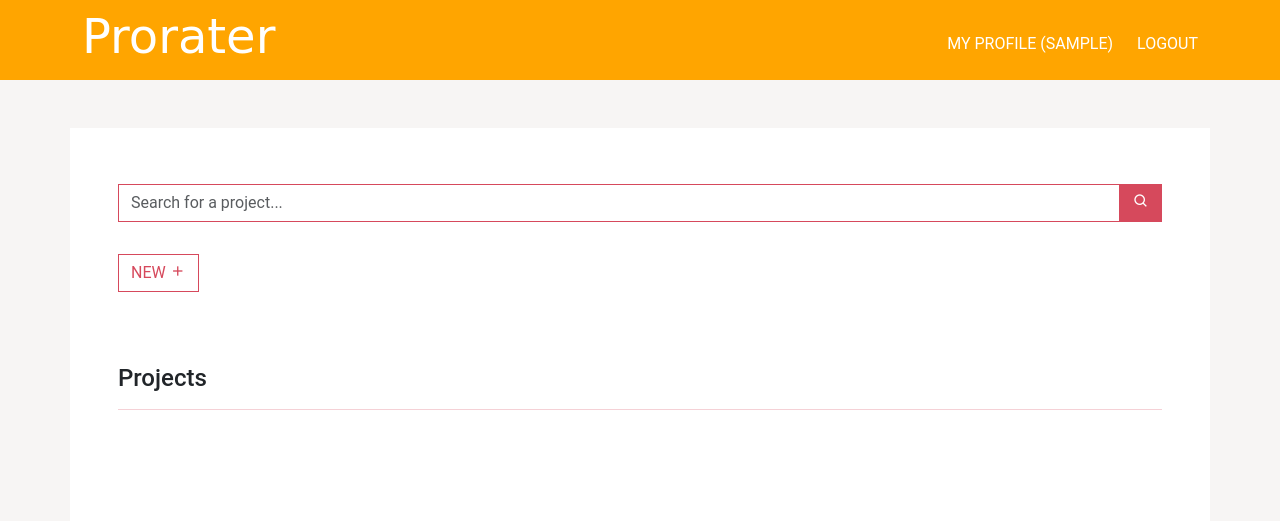
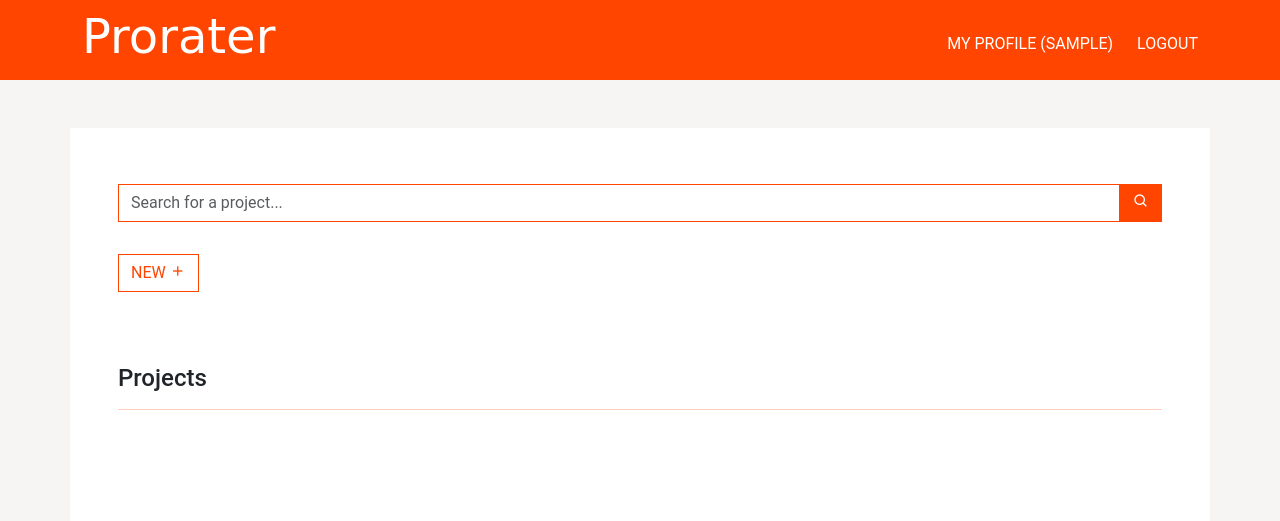
Before and after one commit to JOSEPHONYANGO/Awards-App, a Django app: page / in a window 1280 px wide. Shown: the top 521 px of the page. Run offline with Django 4.2, Linux system fonts and the light colour scheme; the visitor is signed in with stand-in values (Sample User, id 1); data that the repository does not hold is empty; some libraries are stand-ins or nearby versions; some web fonts are replaced.

Commit message:
update colors

```diff
--- a/static/css/style.css
+++ b/static/css/style.css
@@ -71,14 +71,14 @@ li {
 }
 
 .auth-form-wrapper .form .btn {
-  background-color: #d6495c;
-  border: 1px solid #d6495c;
+  background-color: orangered;
+  border: 1px solid orangered;
   text-transform: uppercase;
   border-radius: 0;
 }
 
 nav {
-  background-color: orange;
+  background-color: orangered;
   height: 80px;
 }
 
@@ -128,14 +128,14 @@ nav .nav-wrapper .menu ul li a {
 }
 
 .content_wrapper .searchform form .btn {
-  background-color: #d6495c;
-  border: 1px solid #d6495c;
+  background-color: orangered;
+  border: 1px solid orangered;
   outline: none;
 }
 
 .content_wrapper .searchform form input {
   outline: none;
-  border: 1px solid #d6495c;
+  border: 1px solid orangered;
 }
 
 .projects {
@@ -312,15 +312,15 @@ nav .nav-wrapper .menu ul li a {
 }
 
 .stars {
-  color: #d6495c;
+  color: orangered;
 }
 
 hr {
-  color: #d6495c;
+  color: orangered;
 }
 
 .live-button, .repo-button {
-  background-color: #d6495c;
+  background-color: orangered;
   color: white !important;
   border-radius: 0;
 }
@@ -358,14 +359,14 @@ hr {
 }
 
 .content_wrapper > button {
-  border: 1px solid #d6495c;
-  color: #d6495c;
+  border: 1px solid orangered;
+  color: orangered;
 }
 
 .content_wrapper > button:hover {
-  background-color: #d6495c;
+  background-color: orangered;
   color: white;
-  border: 1px solid #d6495c;
+  border: 1px solid orangered;
 }
 
 .live_link, .github_link {
```
Also changed, not shown: other parts of static/css/style.css (+13 -12 lines).
